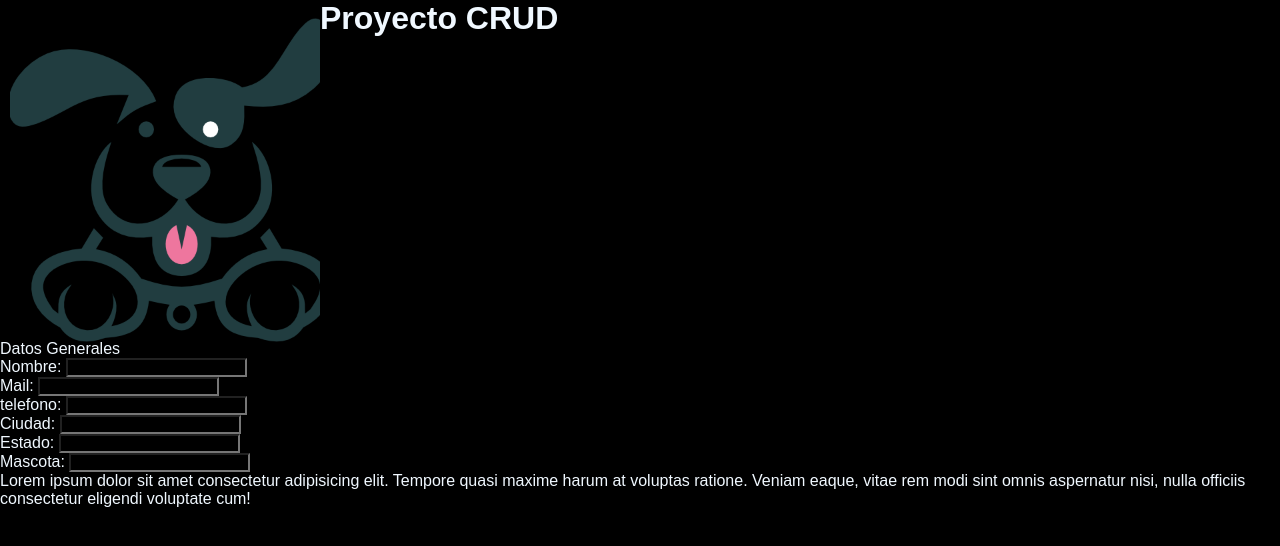
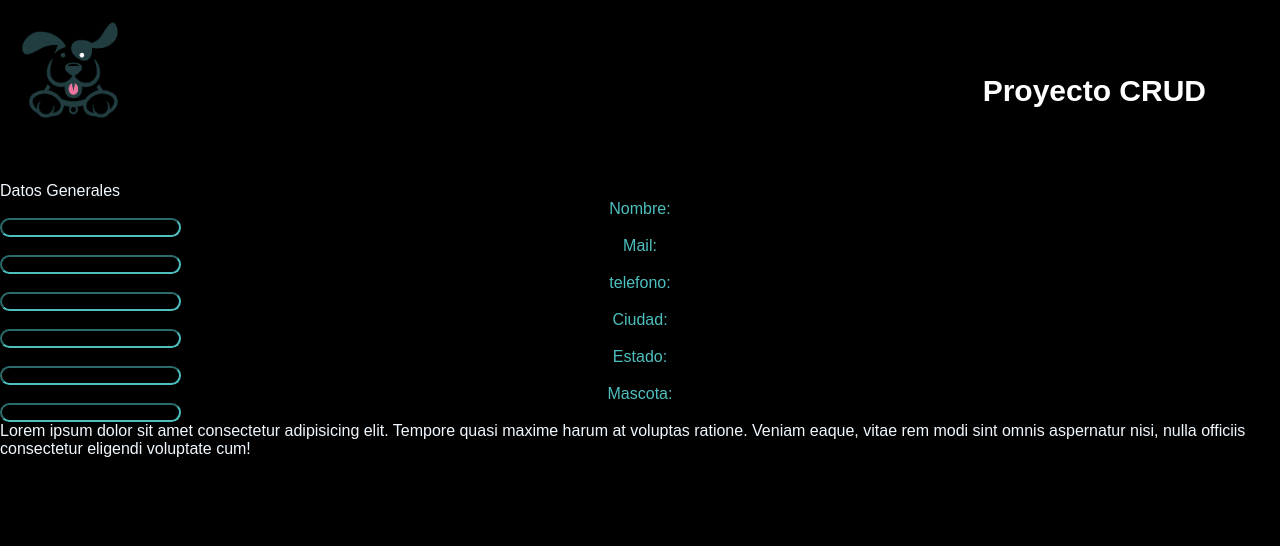
Before and after one commit to AngelRodriguez78/crud-proyecto2, a plain HTML site: page index.html in a window 1280 px wide. Drawn offline with Linux system fonts and the light colour scheme; a web font is replaced by a local one.

Commit message:
Header Listo

```diff
--- a/assets/css/styles.css
+++ b/assets/css/styles.css
@@ -8,19 +8,55 @@
     color: aliceblue;
 }
 
+html{
+    height: 100%;
+}
+
 .header-grid{
+    padding: 10px;
     display: grid;
-    grid-template-columns: 1fr 1fr 1fr 1fr;
+    grid-template-columns: 1fr 1fr;
     grid-row: 5 rem;
-    width: 100%;
-    height: 100%;
+}
+
+.container{
+    width: 150px;
+    height: 150px;
 }
 
 .imagen-h{
     padding: 10px;
-    width:100%;
-    height:100%;
+    width: 100px;
+    height:100px;
     object-fit: cover;
     text-align: left;
+}
 
+.text {
+    padding: 4rem;
+    display:grid;
+    text-align: right;
+    align-self: right right;
+    font-size: 30px;
+    margin: auto;
+    color: white;
+    font-family: 'Hind Madurai', sans-serif;
 }
+
+label {
+    display: flex;
+    font: 1rem 'Hind Madurai', sans-serif;
+    color: #4EBFBF;
+    text-align: left;
+    justify-content: center;
+    align-self: center;
+}
+
+input {
+    margin: 0.4 rem 0;
+    border-radius: 1em;
+    border-color: #4EBFBF;
+    text-align: center;
+    justify-content: center;
+    align-self: center;
+}
--- a/index.html
+++ b/index.html
@@ -8,18 +8,20 @@
     <link rel="stylesheet" href="assets/css/styles.css">
     <title>Proyecto 2 CRUD</title>
 </head>
-
-<header>
-    <div class="header-grid">
-        <img class ="imagen-h" src="assets/images/Logo.png" alt="logo">
-        <h1 class="text">Proyecto CRUD</h1>
-    </div>
-</header>
-
 <body>
-    <div>
+<div>
+    <header class="header-grid">
+        <div class="container">
+            <img class ="imagen-h" src="assets/images/Logo.png" alt="logo">
+        </div>
+        <div>
+            <h1 class="text">Proyecto CRUD</h1>
+        </div>
+    </header>
+</div>
 
 
+    <div class="container-crud">
         <ul>
             <li>
                 <p>Datos Generales </p>
@@ -56,13 +58,8 @@
 
         <script src="assets/js/index.js"></script>
 
+    </div>
 
-
-
-
-
-    </div>
-</body>
 
 <footer>
     <div>
@@ -74,5 +71,5 @@
 
 </footer>
 
-
+</body>
 </html>
```
